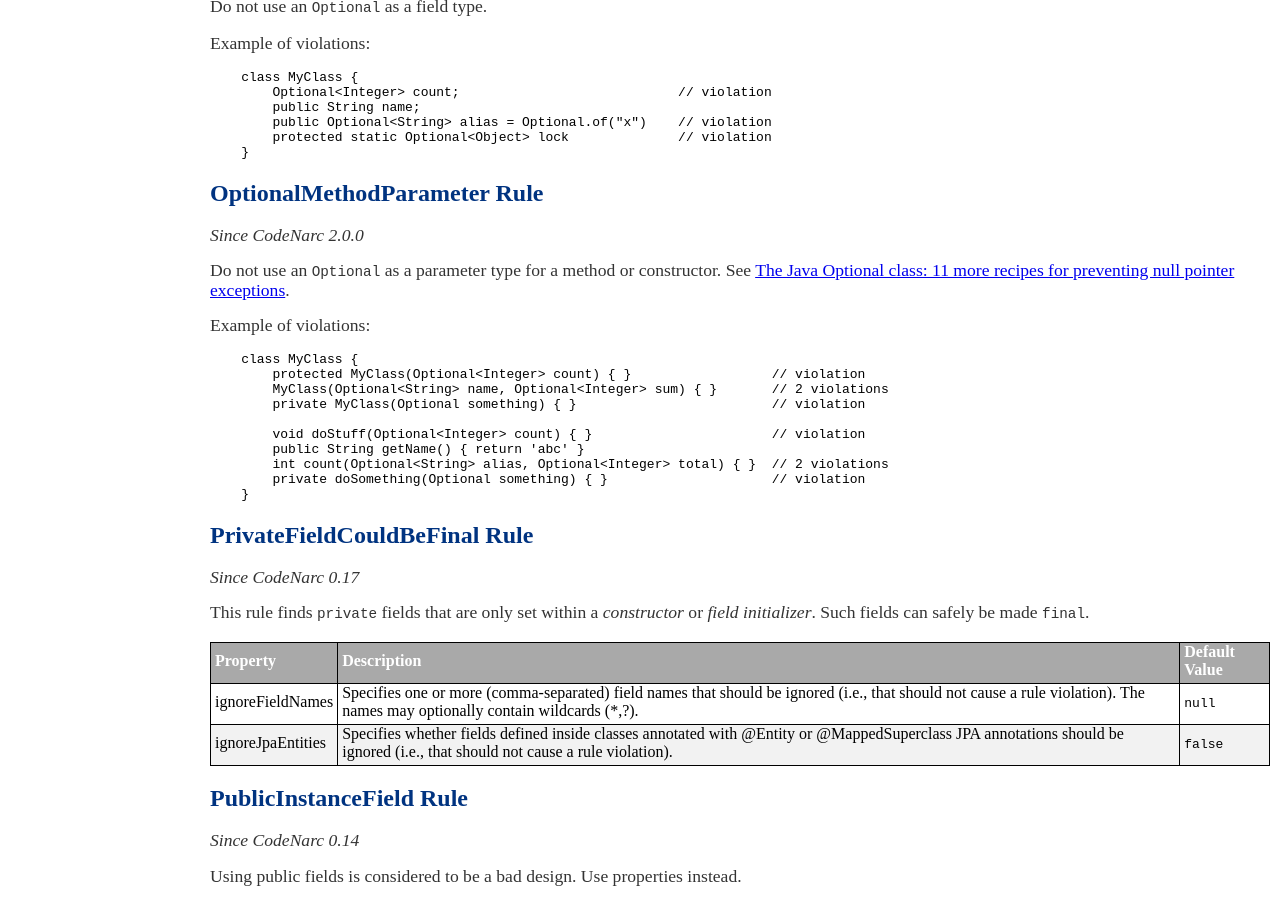
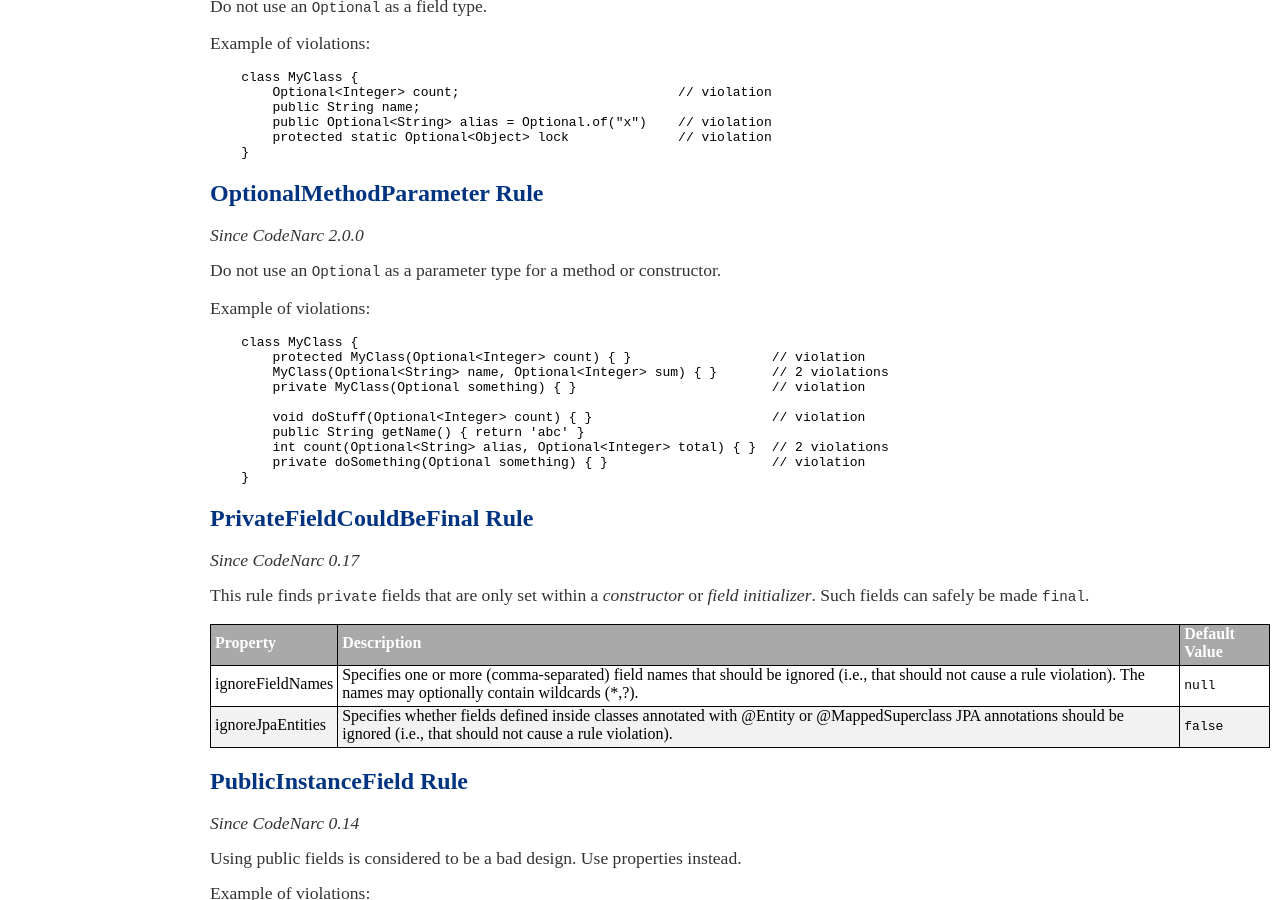
Before and after one commit to CodeNarc/CodeNarc, a Jekyll site: the page built from codenarc-rules-design.md, in a window 1280 px wide and 900 px high, scrolled down 6243 px. Built offline with Jekyll 4.4.1, drawn with Linux system fonts in a browser that asks for light colours.

Commit message:
#809: codenarc-rules-design: Fix broken link to "the-java-optional-class-11-more-recipes-for-preventing-null-pointer-exceptions" blog that is no longer accessible

```diff
--- a/codenarc-rules-design.md
+++ b/codenarc-rules-design.md
@@ -426,7 +426,7 @@ Example of violations:
 
 *Since CodeNarc 2.0.0*
 
-Do not use an `Optional` as a parameter type for a method or constructor. See [The Java Optional class: 11 more recipes for preventing null pointer exceptions](https://blogs.oracle.com/javamagazine/the-java-optional-class-11-more-recipes-for-preventing-null-pointer-exceptions).
+Do not use an `Optional` as a parameter type for a method or constructor.
 
 Example of violations:
 
```
